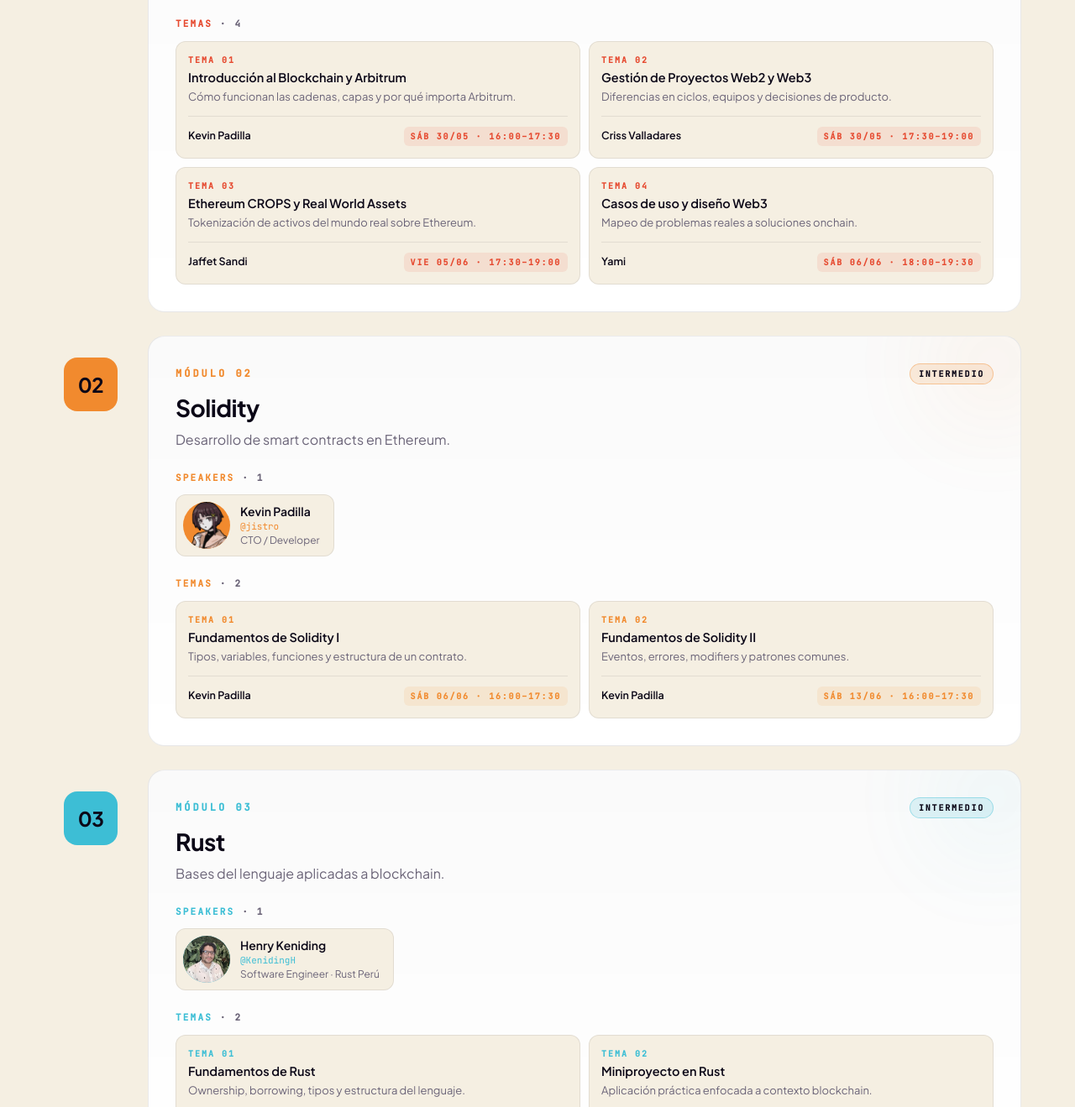
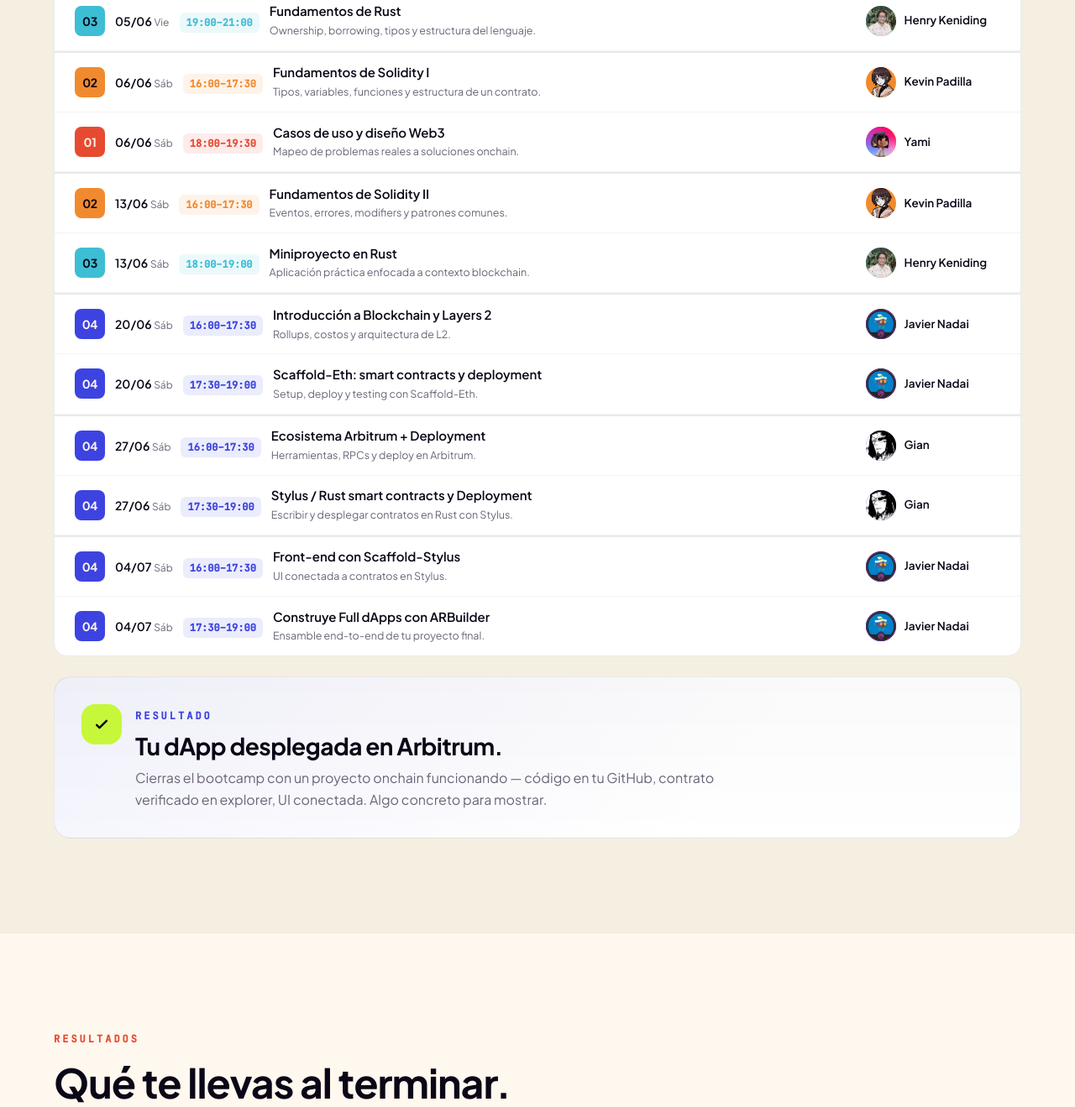
Before and after one commit to ethlima/bootcamp26-lp, an Astro site: page / in a window 1280 px wide. Shown: the part 3861-5180 px from the top of the page at 84% size. Built offline with nearby package versions, Linux system fonts and the light colour scheme; Astro itself is replaced by a stand-in of ours.

Commit message:
Currículum: cronograma como tabla (tabla en desktop, tarjetas en móvil)

```diff
--- a/src/components/Curriculum.astro
+++ b/src/components/Curriculum.astro
@@ -1,7 +1,6 @@
 ---
 import Section from "./ui/Section.astro";
 import Eyebrow from "./ui/Eyebrow.astro";
-import CardGlow from "./ui/CardGlow.astro";
 import Icon from "./ui/Icon.astro";
 import { getContent, isLocale, DEFAULT_LOCALE } from "@/i18n";
 
@@ -9,7 +8,7 @@ const lang = isLocale(Astro.currentLocale) ? Astro.currentLocale : DEFAULT_LOCAL
 const t = getContent(lang);
 const s = t.sections.curriculum;
 
-// Contrast text color for the numbered node by accent.from.
+// Contrast text color for the module chip by accent.from.
 // Coral & bootcamp-blue are dark → cream text. Orange & cyan are bright → ink text.
 const NODE_TEXT_ON: Record<string, string> = {
   "#e64a30": "#fff8ee",
@@ -25,6 +24,44 @@ const speakerInitials = (name: string) =>
     .slice(0, 2)
     .map((part) => part[0]?.toUpperCase() ?? "")
     .join("");
+
+// Flatten every topic across all modules into a single chronological schedule.
+type Person = { name: string; handle: string | null; role: string | null; photo: string };
+type Sess = {
+  moduleNumber: string;
+  moduleTitle: string;
+  accent: string;
+  title: string;
+  description: string;
+  speaker: Person | null;
+  coSpeaker: Person | null;
+  day: string;
+  date: string;
+  time: string;
+};
+
+const sessions: Sess[] = t.modules.flatMap((mod) =>
+  mod.topics.map((topic) => ({
+    moduleNumber: mod.number,
+    moduleTitle: mod.title,
+    accent: mod.accent.from,
+    title: topic.title,
+    description: topic.description,
+    speaker: topic.speaker ?? null,
+    coSpeaker: "coSpeaker" in topic ? (topic.coSpeaker as Person) : null,
+    day: topic.schedule.day,
+    date: topic.schedule.date,
+    time: topic.schedule.time,
+  })),
+);
+
+// Sort by date (dd/mm, 2026) then by start time.
+const sortKey = (x: Sess) => {
+  const [d, m] = x.date.split("/").map(Number);
+  const [h, min] = x.time.split("–")[0].split(":").map(Number);
+  return m * 1e6 + d * 1e4 + h * 100 + min;
+};
+sessions.sort((a, b) => sortKey(a) - sortKey(b));
 ---
 
 <Section id="curriculum" variant="muted">
@@ -33,239 +70,230 @@ const speakerInitials = (name: string) =>
     {s.headingLine1}<br />
     {s.headingLine2Pre}<span class="gradient-llama">{s.headingLine2Highlight}</span>{s.headingLine2Post}
   </h2>
-  <p class="text-lg text-fg-muted max-w-2xl mb-12">
+  <p class="text-lg text-fg-muted max-w-2xl mb-10">
     {s.body}
   </p>
 
+  <div class="curr-sched card overflow-hidden p-0 reveal">
+    {/* Header row — desktop only */}
     <div
-    class="curr-timeline relative grid grid-cols-[56px_1fr] sm:grid-cols-[88px_1fr] gap-x-3.5 sm:gap-x-6 gap-y-7 reveal-stagger"
+      class="curr-head font-mono text-[11px] font-semibold uppercase tracking-[0.18em] text-fg-muted"
     >
-    {
-      t.modules.map((mod) => {
-        const accent = mod.accent.from;
-        const nodeFg = NODE_TEXT_ON[accent] ?? "#fff8ee";
-        const uniqueSpeakers = mod.topics.reduce<
-          { name: string; handle: string | null; role: string | null; photo: string }[]
-        >((acc, topic) => {
-          if (topic.speaker && !acc.find((s) => s.name === topic.speaker!.name)) {
-            acc.push(topic.speaker);
-          }
-          const co = "coSpeaker" in topic ? topic.coSpeaker : null;
-          if (co && !acc.find((s) => s.name === co.name)) {
-            acc.push(co);
-          }
-          return acc;
-        }, []);
-        return (
-          <Fragment>
-            <div class="curr-rail relative flex justify-center pt-5 sm:pt-[26px] z-10">
-              <div
-                class="curr-node w-12 h-12 sm:w-16 sm:h-16 rounded-2xl grid place-items-center font-display font-extrabold text-xl sm:text-2xl leading-none"
-                style={`background-color: ${accent}; color: ${nodeFg};`}
-              >
-                {mod.number}
-              </div>
+      <span style="grid-area: mod;">{s.modulePrefix}</span>
+      <span style="grid-area: date;">{s.dateLabel}</span>
+      <span style="grid-area: time;">{s.timeLabel}</span>
+      <span style="grid-area: topic;">{s.topicsLabel}</span>
+      <span style="grid-area: speaker;">{s.speakersLabel}</span>
     </div>
 
-            <article class="card relative overflow-hidden p-6 sm:p-7 lg:p-8">
-              <CardGlow color={accent} />
-              <div class="relative">
-                <div class="flex items-center justify-between gap-4 mb-2.5">
+    {
+      sessions.map((row, i) => {
+        const accent = row.accent;
+        const chipFg = NODE_TEXT_ON[accent] ?? "#fff8ee";
+        const newDay = i === 0 || sessions[i - 1].date !== row.date;
+        const speakerName = row.speaker
+          ? row.coSpeaker
+            ? `${row.speaker.name} · ${row.coSpeaker.name}`
+            : row.speaker.name
+          : s.speakerTbaLabel;
+        return (
+          <div
+            class={`curr-row ${newDay ? "curr-row-newday" : ""}`}
+            style={`--curr-accent: ${accent};`}
+          >
+            {/* Module chip */}
+            <div class="curr-cell-mod" style="grid-area: mod;">
               <span
-                    class="font-mono text-xs font-semibold uppercase tracking-[0.25em]"
-                    style={`color: ${accent};`}
+                class="inline-grid place-items-center w-9 h-9 rounded-lg font-display font-extrabold text-sm leading-none"
+                style={`background-color: ${accent}; color: ${chipFg};`}
+                title={`${s.modulePrefix} ${row.moduleNumber} · ${row.moduleTitle}`}
               >
-                    {s.modulePrefix} {mod.number}
-                  </span>
-                  <span
-                    class="font-mono text-[10px] font-semibold uppercase tracking-[0.18em] px-2.5 py-1 rounded-full border text-fg whitespace-nowrap"
-                    style={`background-color: ${accent}26; border-color: ${accent}66;`}
-                  >
-                    {mod.level}
+                {row.moduleNumber}
               </span>
             </div>
 
-                <h3 class="font-display text-2xl lg:text-[28px] font-bold leading-tight mb-2">
-                  {mod.title}
-                </h3>
-                <p class="text-fg-muted leading-relaxed mb-6 max-w-[56ch]">
-                  {mod.description}
-                </p>
+            {/* Date + day */}
+            <div class="curr-cell-date" style="grid-area: date;">
+              <span class="font-semibold text-[14px] leading-tight">{row.date}</span>
+              <span class="text-[12px] text-fg-muted leading-tight"> {row.day}</span>
+            </div>
 
-                {uniqueSpeakers.length > 0 && (
-                  <>
-                    <div
-                      class="font-mono text-[11px] font-semibold uppercase tracking-[0.2em] mb-3"
-                      style={`color: ${accent};`}
+            {/* Time */}
+            <div style="grid-area: time;">
+              <span
+                class="font-mono text-[12px] font-semibold px-2 py-1 rounded-md whitespace-nowrap"
+                style={`background-color: ${accent}1a; color: ${accent};`}
               >
-                      {s.speakersLabel.toUpperCase()}{" "}
-                      <span class="text-fg-muted">· {uniqueSpeakers.length}</span>
+                {row.time}
+              </span>
             </div>
-                    <div class="flex flex-wrap gap-2.5 mb-6">
-                      {uniqueSpeakers.map((sp) => (
-                        <div
-                          class="curr-speaker flex items-center gap-3 rounded-xl border border-border bg-surface-2 py-2 pl-2 pr-4"
-                          style={`--curr-accent: ${accent};`}
-                        >
+
+            {/* Topic */}
+            <div style="grid-area: topic;" class="min-w-0">
+              <span class="font-semibold text-[15px] leading-snug block">{row.title}</span>
+              <span class="hidden md:block text-[12.5px] text-fg-muted leading-relaxed mt-0.5 max-w-[42ch]">
+                {row.description}
+              </span>
+            </div>
+
+            {/* Speaker */}
+            <div style="grid-area: speaker;" class="curr-cell-speaker">
+              {row.speaker && (
                 <span
-                            class="curr-avatar relative w-12 h-12 sm:w-14 sm:h-14 rounded-full grid place-items-center overflow-hidden flex-shrink-0 font-display font-bold text-base leading-none"
-                            style={`background-color: ${accent}; color: ${nodeFg};`}
+                  class="curr-avatar relative grid w-9 h-9 rounded-full place-items-center overflow-hidden flex-shrink-0 font-display font-bold text-[12px] leading-none"
+                  style={`background-color: ${accent}; color: ${chipFg};`}
                   aria-hidden="true"
                 >
-                            <span class="curr-avatar-initials">{speakerInitials(sp.name)}</span>
+                  <span>{speakerInitials(row.speaker.name)}</span>
                   <img
-                              src={sp.photo}
+                    src={row.speaker.photo}
                     alt=""
                     loading="lazy"
                     decoding="async"
-                              class="curr-avatar-img absolute inset-0 w-full h-full object-cover"
+                    class="absolute inset-0 w-full h-full object-cover"
                     onerror="this.style.display='none'"
                   />
                 </span>
-                          <div class="min-w-0">
-                            <p class="font-semibold text-[14px] leading-tight">{sp.name}</p>
-                            {sp.handle && (
-                              <p
-                                class="font-mono text-[11px] leading-tight mt-0.5"
-                                style={`color: ${accent};`}
+              )}
+              <span
+                class={`text-[13.5px] leading-tight ${row.speaker ? "font-semibold" : "font-medium text-fg-muted italic"}`}
               >
-                                @{sp.handle}
-                              </p>
-                            )}
-                            {sp.role && (
-                              <p class="text-[12px] text-fg-muted leading-tight mt-0.5">
-                                {sp.role}
-                              </p>
-                            )}
+                {speakerName}
+              </span>
             </div>
           </div>
-                      ))}
-                    </div>
-                  </>
-                )}
-
-                <div
-                  class="font-mono text-[11px] font-semibold uppercase tracking-[0.2em] mb-3"
-                  style={`color: ${accent};`}
-                >
-                  {s.topicsLabel.toUpperCase()}{" "}
-                  <span class="text-fg-muted">· {mod.topics.length}</span>
-                </div>
-
-                <ul class="grid sm:grid-cols-2 gap-2.5 list-none p-0 m-0">
-                  {mod.topics.map((topic, ti) => (
-                    <li
-                      class="curr-topic rounded-xl border border-border bg-surface-2 p-3.5 flex flex-col"
-                      style={`--curr-accent: ${accent};`}
-                    >
-                      <div
-                        class="font-mono text-[10px] font-semibold uppercase tracking-[0.2em] mb-1"
-                        style={`color: ${accent};`}
-                      >
-                        {s.topicPrefix} {String(ti + 1).padStart(2, "0")}
-                      </div>
-                      <p class="font-semibold text-[14.5px] leading-snug mb-0.5">{topic.title}</p>
-                      <p class="text-[13px] text-fg-muted leading-relaxed mb-3">{topic.description}</p>
-
-                      <div class="curr-meta mt-auto pt-3 border-t border-border flex items-center gap-2 flex-wrap justify-between">
-                        <span class={`text-[12.5px] leading-tight truncate ${topic.speaker ? "font-semibold" : "font-medium text-fg-muted italic"}`}>
-                          {topic.speaker
-                            ? ("coSpeaker" in topic && topic.coSpeaker
-                                ? `${topic.speaker.name} · ${topic.coSpeaker.name}`
-                                : topic.speaker.name)
-                            : s.speakerTbaLabel}
-                        </span>
-                        <span
-                          class="font-mono text-[10px] font-semibold uppercase tracking-[0.18em] px-2 py-1 rounded-md whitespace-nowrap"
-                          style={`background-color: ${accent}1a; color: ${accent};`}
-                        >
-                          {topic.schedule.day} {topic.schedule.date} · {topic.schedule.time}
-                        </span>
-                      </div>
-                    </li>
-                  ))}
-                </ul>
-              </div>
-            </article>
-          </Fragment>
         );
       })
     }
+  </div>
 
-    {/* === Finish row: el deploy === */}
-    <div class="curr-rail relative flex justify-center pt-5 sm:pt-[26px] z-10">
+  {/* === Outcome card === */}
+  <article class="card curr-finish relative overflow-hidden p-6 sm:p-7 lg:p-8 mt-6">
+    <div class="relative flex items-start gap-4">
       <div
-        class="curr-node w-12 h-12 sm:w-16 sm:h-16 rounded-2xl grid place-items-center bg-bootcamp-lime text-ink"
+        class="curr-node w-12 h-12 rounded-2xl grid place-items-center bg-bootcamp-lime text-ink flex-shrink-0"
       >
-        <Icon name="check" class="w-5 h-5 sm:w-6 sm:h-6" strokeWidth={3} />
+        <Icon name="check" class="w-5 h-5" strokeWidth={3} />
       </div>
-    </div>
-    <article class="card curr-finish relative overflow-hidden p-6 sm:p-7 lg:p-8">
-      <div class="relative">
-        <span
-          class="font-mono text-xs font-semibold uppercase tracking-[0.25em] text-bootcamp-blue"
-        >
+      <div>
+        <span class="font-mono text-xs font-semibold uppercase tracking-[0.25em] text-bootcamp-blue">
           {s.outcomeEyebrow}
         </span>
-        <h3 class="font-display text-2xl lg:text-[28px] font-bold leading-tight mt-2.5 mb-2">
+        <h3 class="font-display text-2xl lg:text-[28px] font-bold leading-tight mt-2 mb-2">
           {s.outcomeTitle}
         </h3>
         <p class="text-fg-muted leading-relaxed max-w-[60ch]">{s.outcomeBody}</p>
       </div>
+    </div>
   </article>
-  </div>
 </Section>
 
 <style>
-  /* Continuous brand-gradient connector running behind the nodes */
-  .curr-timeline::before {
-    content: "";
-    position: absolute;
-    top: 44px;
-    bottom: 44px;
-    left: 28px;
-    width: 2px;
-    transform: translateX(-1px);
-    background: linear-gradient(
-      to bottom,
-      var(--color-coral),
-      var(--color-orange) 22%,
-      var(--color-cyan) 50%,
-      var(--color-teal) 65%,
-      var(--color-bootcamp-blue) 85%,
-      var(--color-bootcamp-lime) 100%
-    );
-    opacity: 0.5;
-    pointer-events: none;
-    z-index: 0;
+  /* === Column template shared by header + rows on desktop === */
+  .curr-head,
+  .curr-row {
+    --curr-cols: auto auto auto minmax(0, 1fr) minmax(160px, auto);
   }
+
+  /* ---------- MOBILE (default): stacked cards ---------- */
+  .curr-sched {
+    display: flex;
+    flex-direction: column;
+    gap: 0.6rem;
+    padding: 0.6rem;
+    background: transparent;
+    border: none;
+  }
+  .curr-head {
+    display: none;
+  }
+  .curr-row {
+    display: grid;
+    grid-template-columns: auto 1fr;
+    grid-template-areas:
+      "mod    date"
+      "time   time"
+      "topic  topic"
+      "speaker speaker";
+    align-items: center;
+    gap: 0.55rem 0.75rem;
+    padding: 1rem 1.1rem;
+    border: 1px solid var(--color-border);
+    border-radius: 0.9rem;
+    background: var(--color-surface);
+    border-left: 3px solid var(--curr-accent);
+  }
+  .curr-cell-date {
+    justify-self: end;
+    text-align: right;
+  }
+  .curr-cell-speaker {
+    display: flex;
+    align-items: center;
+    gap: 0.6rem;
+    padding-top: 0.55rem;
+    border-top: 1px solid color-mix(in srgb, var(--color-border) 70%, transparent);
+  }
+
+  /* ---------- DESKTOP (sm+): table rows ---------- */
   @media (min-width: 640px) {
-    .curr-timeline::before {
-      top: 58px;
-      bottom: 58px;
-      left: 44px;
+    .curr-sched {
+      display: block;
+      gap: 0;
+      padding: 0;
+      border: 1px solid var(--color-border);
+      border-radius: 1rem;
+      background: var(--color-surface);
+    }
+    .curr-head {
+      display: grid;
+      grid-template-columns: var(--curr-cols);
+      grid-template-areas: "mod date time topic speaker";
+      align-items: center;
+      gap: 0 0.75rem;
+      padding: 0.9rem 1.5rem;
+      border-bottom: 1px solid var(--color-border);
+      background: var(--color-surface-2);
+    }
+    .curr-row {
+      grid-template-columns: var(--curr-cols);
+      grid-template-areas: "mod date time topic speaker";
+      align-items: center;
+      gap: 0 0.75rem;
+      padding: 0.85rem 1.5rem;
+      border: none;
+      border-radius: 0;
+      border-bottom: 1px solid color-mix(in srgb, var(--color-border) 60%, transparent);
+      background: transparent;
+      transition: background-color 0.18s ease;
+    }
+    .curr-row:last-child {
+      border-bottom: none;
+    }
+    /* Thicker divider when the calendar day changes → groups sessions */
+    .curr-row-newday {
+      border-top: 2px solid var(--color-border);
+    }
+    .curr-row:hover {
+      background: color-mix(in srgb, var(--curr-accent) 7%, transparent);
+    }
+    .curr-cell-date {
+      justify-self: start;
+      text-align: left;
+    }
+    .curr-cell-speaker {
+      padding-top: 0;
+      border-top: none;
     }
   }
 
-  /* Ring matches section bg so the line appears to pass behind the node */
-  .curr-node {
-    box-shadow: 0 0 0 6px var(--color-surface-2);
-    transition: transform 0.25s ease;
+  @media (prefers-reduced-motion: reduce) {
+    .curr-row {
+      transition: none;
     }
-  .curr-node:hover {
-    transform: scale(1.08) rotate(-3deg);
   }
 
-  /* Topic cards: accent border + lift on hover */
-  .curr-topic {
-    transition: border-color 0.2s ease, transform 0.2s ease;
-  }
-  .curr-topic:hover {
-    border-color: var(--curr-accent);
-    transform: translateY(-1px);
-  }
-
-  /* Subtle tint on the outcome card to nudge it apart from modules */
+  /* Subtle tint on the outcome card to nudge it apart from the table */
   .curr-finish {
     background:
       var(--card-overlay, transparent),
@@ -275,30 +303,4 @@ const speakerInitials = (name: string) =>
         var(--color-surface) 70%
       );
   }
-
-  @media (max-width: 1024px) {
-    .curr-node:hover,
-    .curr-topic:hover,
-    .card:hover {
-      transform: none !important;
-    }
-    .curr-rail,
-    .card {
-      transition: none !important;
-    }
-    /* Hide decorative glows on mobile for better performance */
-    :global(.absolute.rounded-full.blur-3xl) {
-      display: none !important;
-    }
-  }
-
-  @media (prefers-reduced-motion: reduce) {
-    .curr-node,
-    .curr-topic {
-      transition: none;
-    }
-    .curr-node:hover {
-      transform: none;
-    }
-  }
 </style>
--- a/src/data/content.en.ts
+++ b/src/data/content.en.ts
@@ -112,6 +112,8 @@ export const sections = {
     modulePrefix: "MODULE",
     topicsLabel: "Topics",
     topicPrefix: "TOPIC",
+    dateLabel: "Date",
+    timeLabel: "Time",
     speakerTbaLabel: "Speaker TBA",
     speakersLabel: "Speakers",
     outcomeEyebrow: "Outcome",
--- a/src/data/content.es.ts
+++ b/src/data/content.es.ts
@@ -107,6 +107,8 @@ export const sections = {
     modulePrefix: "MÓDULO",
     topicsLabel: "Temas",
     topicPrefix: "TEMA",
+    dateLabel: "Fecha",
+    timeLabel: "Hora",
     speakerTbaLabel: "Speaker por confirmar",
     speakersLabel: "Speakers",
     outcomeEyebrow: "Resultado",
```
Lines whose indentation alone changed are shown as unchanged.
